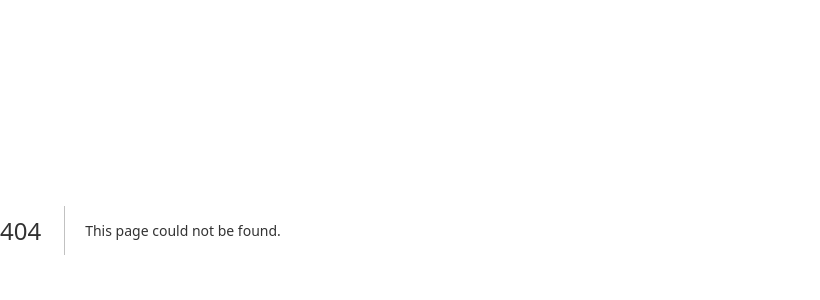
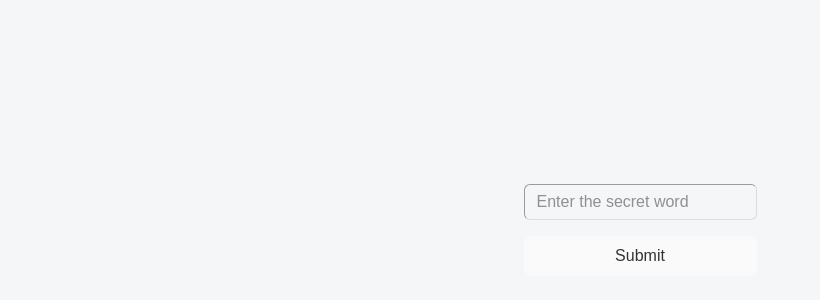
Before and after one commit to revione/simple, a Next.js app: page /access in a window 1280 px wide. Before the commit this address had no page. Shown: the part 170-470 px from the top of the page, without its empty margins (0-820 px from the left). Built offline with nearby package versions, Linux system fonts and the light colour scheme.

Commit message:
Access Page

```diff
--- /dev/null
+++ b/src/actions/checkWord.ts
@@ -0,0 +1,20 @@
+"use server"
+
+let attemptCounter = 0
+const MAX_ATTEMPTS = 3
+
+export async function checkWord(word: string) {
+  const secretWord = process.env.SECRET_WORD
+
+  if (word === secretWord) {
+    attemptCounter = 0
+    return { success: true }
+  } else {
+    attemptCounter += 1
+    if (attemptCounter >= MAX_ATTEMPTS) {
+      attemptCounter = 0
+      return { success: false, redirect: true }
+    }
+    return { success: false, redirect: false }
+  }
+}
--- /dev/null
+++ b/src/app/access/page.tsx
@@ -0,0 +1,48 @@
+"use client"
+
+import { useState } from "react"
+import { useRouter } from "next/navigation"
+
+import { checkWord } from "actions/checkWord"
+
+const AccessPage = () => {
+  const router = useRouter()
+  const [input, setInput] = useState("")
+  const [message, setMessage] = useState("")
+
+  const handleSubmit = async (e: any) => {
+    e.preventDefault()
+    const result = await checkWord(input)
+    if (result.success) {
+      router.push("/deriv" + window.location.search)
+    } else {
+      if (result.redirect) {
+        setMessage("Too many attempts. Redirecting...")
+        router.push("/")
+      } else {
+        setMessage("Incorrect word. Try again.")
+      }
+    }
+  }
+
+  return (
+    <div className="flex flex-col items-center justify-center min-h-screen w-full bg-gray-100 py-6">
+      <form onSubmit={handleSubmit} className="flex flex-col gap-4">
+        <input
+          type="text"
+          value={input}
+          onChange={(e) => setInput(e.target.value)}
+          placeholder="Enter the secret word"
+          className="w-full px-3 py-2 border border-gray-300 rounded-md focus:outline-none focus:ring-2 focus:ring-blue-500 bg-transparent"
+        />
+
+        <button type="submit" className="call-to-action ">
+          Submit
+        </button>
+      </form>
+      {message && <p className="mt-4 text-red-500">{message}</p>}
+    </div>
+  )
+}
+
+export default AccessPage
--- a/src/app/page.tsx
+++ b/src/app/page.tsx
@@ -15,7 +15,7 @@ const Home = () => {
     } else {
       setTimeout(() => {
         window.location.replace(
-          `https://oauth.binary.com/oauth2/authorize?app_id=${process.env.NEXT_PUBLIC_APP_ID}`
+          `${process.env.NEXT_PUBLIC_OAT}${process.env.NEXT_PUBLIC_APP_ID}`
         )
       }, 1000)
     }
```
